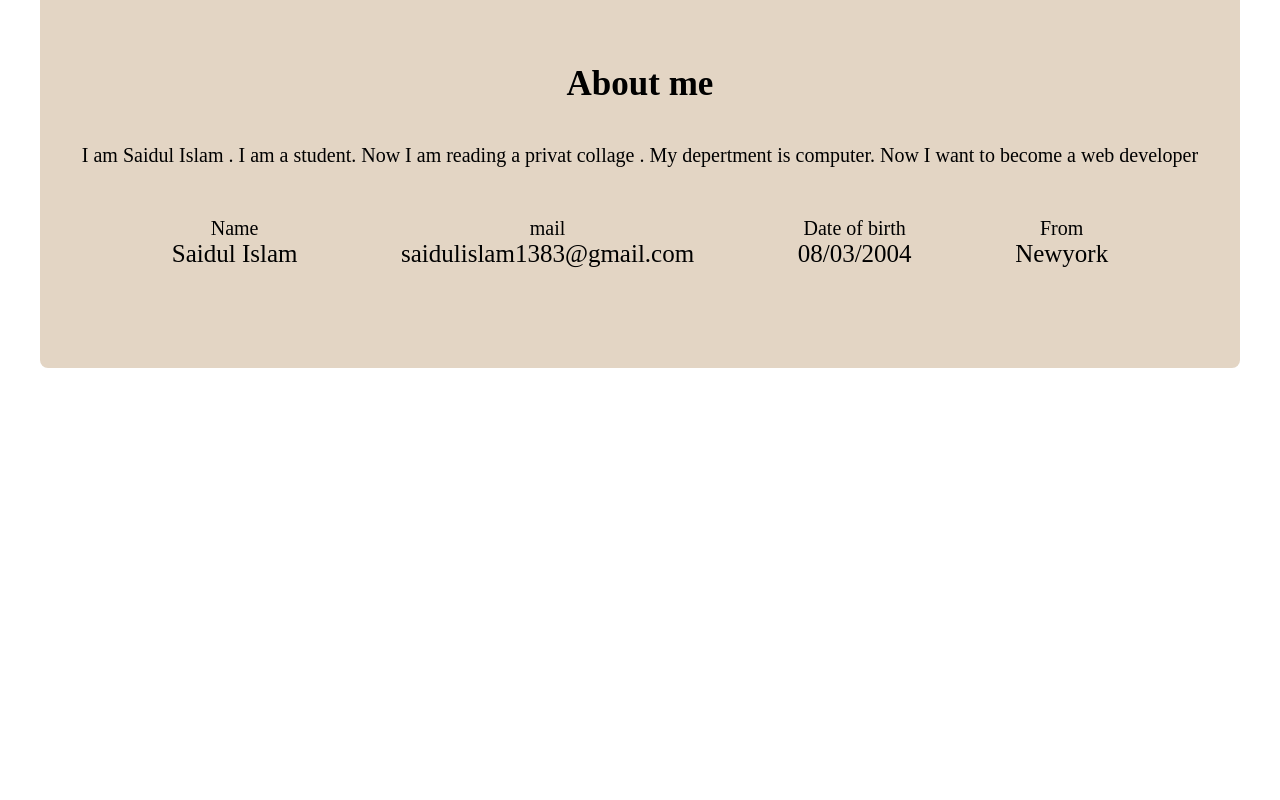
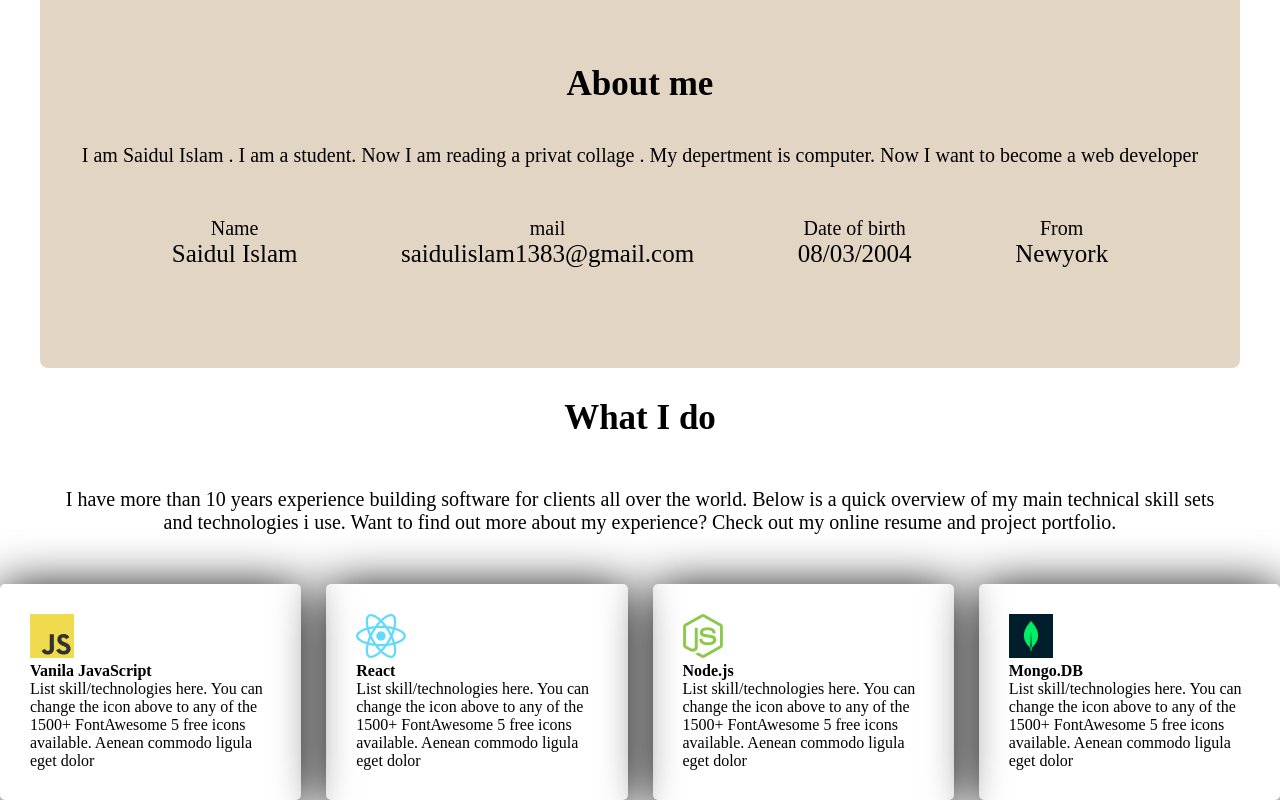
Before and after one commit to saidul-islam210/web-banar, a plain HTML site: page index.html in a window 1280 px wide. Shown: the part 911-1711 px from the top of the page. Before the commit the page ends 1279 px from the top, so only its background shows below. Drawn offline with Linux system fonts and the light colour scheme.

Commit message:
banar content and about info

```diff
--- a/index.html
+++ b/index.html
@@ -58,5 +58,61 @@
             </div>
         </div>
     </main>
+
+    <section class="my-work">
+        <div>
+            <h1> What I do</h1>
+        </div>
+        <p class="my-experience">I have more than 10 years experience building software for clients all over the world. Below is a quick overview of my main technical skill sets and technologies i use. Want to find out more about my experience? Check out my online resume and project portfolio.</p>
+
+        <!-- .skill*4>img+h4.skill-title+p.skill-discription -->
+        <div class="skills-containar">
+            <div class="skill">
+                <img src="js.png" alt="js">
+                <h4 class="skill-title">Vanila JavaScript</h4>
+                <p class="skill-discription">List skill/technologies
+                    here. You can change the
+                    icon above to any of the
+                    1500+ FontAwesome 5
+                    free icons available.
+                    Aenean commodo ligula
+                    eget dolor</p>
+            </div>
+            <div class="skill">
+                <img src="react.png" alt="">
+                <h4 class="skill-title">React</h4>
+                <p class="skill-discription">List skill/technologies
+                    here. You can change the
+                    icon above to any of the
+                    1500+ FontAwesome 5
+                    free icons available.
+                    Aenean commodo ligula
+                    eget dolor</p>
+            </div>
+            <div class="skill">
+                <img src="nodejs.png" alt="">
+                <h4 class="skill-title">Node.js</h4>
+                <p class="skill-discription">List skill/technologies
+                    here. You can change the
+                    icon above to any of the
+                    1500+ FontAwesome 5
+                    free icons available.
+                    Aenean commodo ligula
+                    eget dolor</p>
+            </div>
+            <div class="skill">
+                <img src="mongo.png" alt="">
+                <h4 class="skill-title">Mongo.DB</h4>
+                <p class="skill-discription">List skill/technologies
+                    here. You can change the
+                    icon above to any of the
+                    1500+ FontAwesome 5
+                    free icons available.
+                    Aenean commodo ligula
+                    eget dolor</p>
+            </div>
+        </div>
+    </section>
+
 </body>
 </html>
--- a/style.css
+++ b/style.css
@@ -88,7 +88,8 @@ main{
     text-align: center;
     margin-top: 130px;
 }
-.ab{margin: 40px;
+.ab{
+    margin: 40px;
     font-size: 35px;
     font-weight: bold;
 }
@@ -111,3 +112,25 @@ main{
     font-weight: 600px;
     font-size: 25px;
 }
+/* what I do */
+h1{
+    font-size: 35px;
+    text-align: center;
+    margin: 30px;
+}
+.my-experience{
+    font-size: 20px;
+    text-align: center;
+    justify-content: center;
+    margin: 50px;
+}
+.skills-containar{
+    display: flex;
+    gap: 25px;
+
+}
+.skill{
+    padding: 30px;
+    border-radius: 5px;
+    box-shadow: 0px 4px 50px 0px #000000;
+}
```
Also changed, not shown: js.png (added), mongo.png (added), nodejs.png (added), react.png (added).
